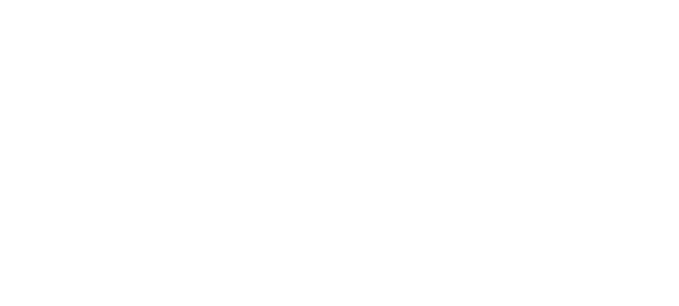
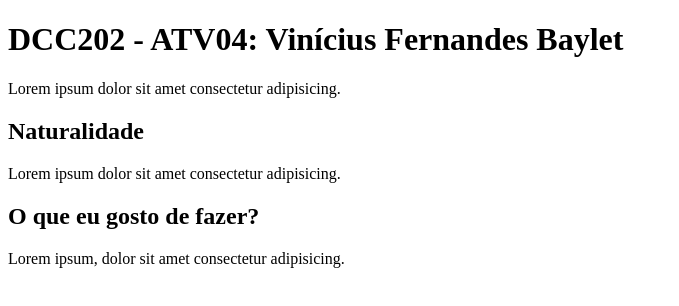
Before and after one commit to ufjf-dcc202/ufjf-dcc202-2025-3-b-atv04-viniciusbaylet, a website: page index.html in a window 1280 px wide. Shown: the whole page, without its empty margins (0-679 px from the left). Drawn offline with Linux system fonts and the light colour scheme.

Commit message:
finaliza atividade

```diff
--- a/index.html
+++ b/index.html
@@ -1,11 +1,29 @@
 <!DOCTYPE html>
 <html lang="pt-BR">
+
 <head>
     <meta charset="UTF-8">
     <meta name="viewport" content="width=device-width, initial-scale=1.0">
-    <title>Document</title>
+    <title>DCC202 - ATV04: Vinícius Fernandes Baylet</title>
 </head>
+
 <body>
+    <main>
+        <h1>DCC202 - ATV04: Vinícius Fernandes Baylet</h1>
 
+        <p>Lorem ipsum dolor sit amet consectetur adipisicing.</p>
+
+        <section>
+            <h2>Naturalidade</h2>
+            <p>Lorem ipsum dolor sit amet consectetur adipisicing.</p>
+        </section>
+
+        <section>
+            <h2>O que eu gosto de fazer?</h2>
+            <p>Lorem ipsum, dolor sit amet consectetur adipisicing.</p>
+        </section>
+
+    </main>
 </body>
+
 </html>
```
